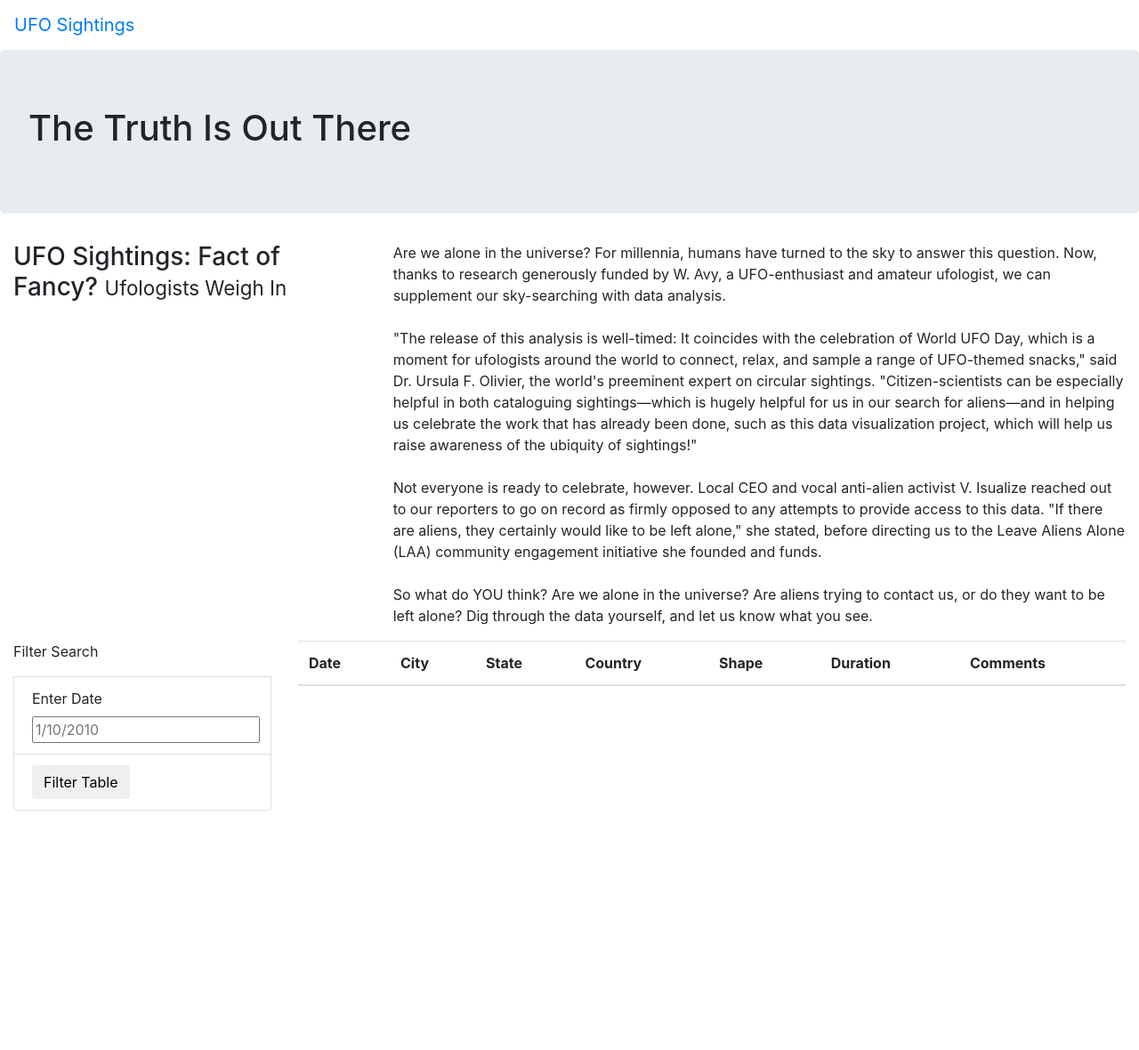
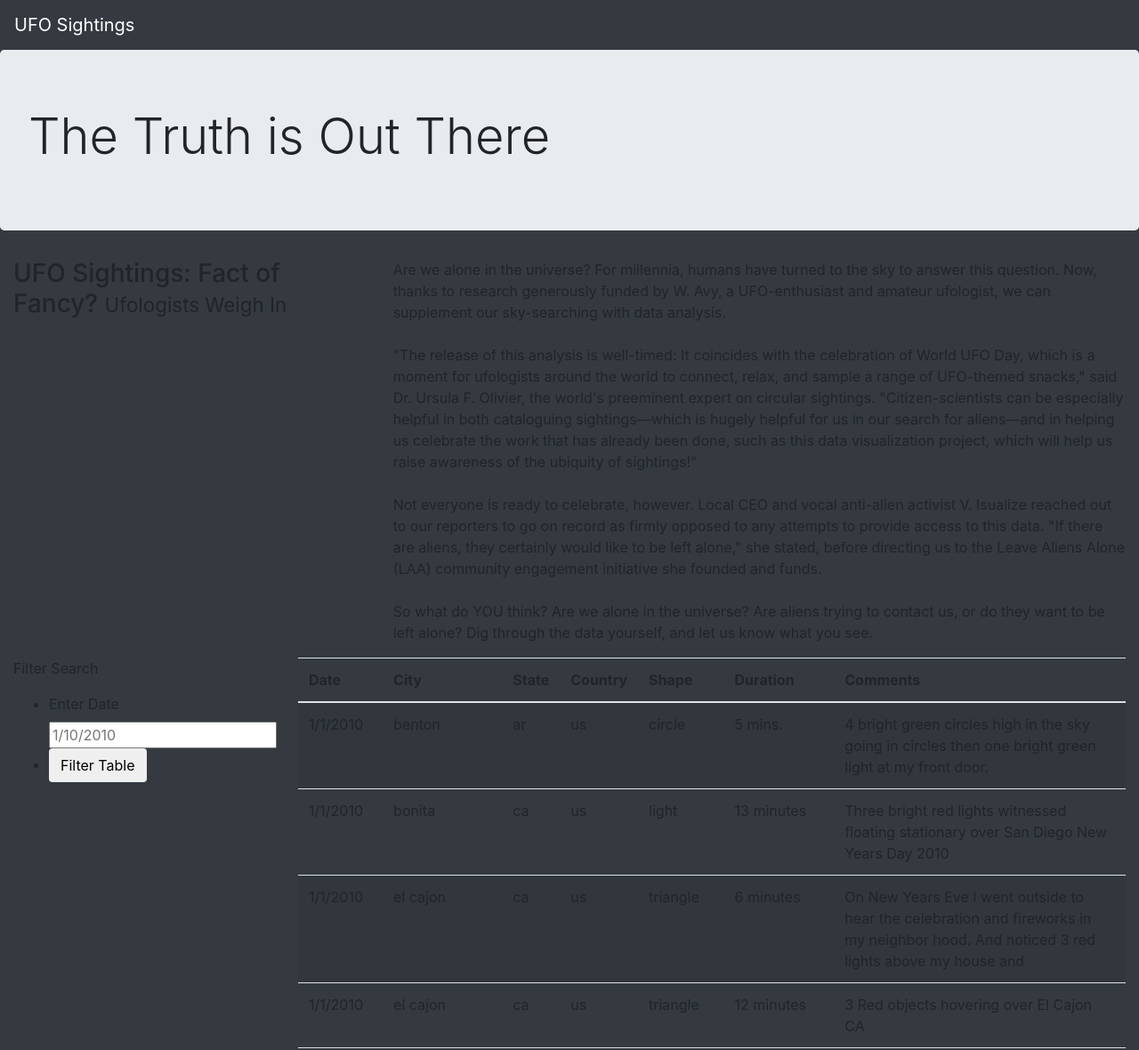
Before and after one commit to labinskin/UFOs, a plain HTML site: page index.html in a window 1280 px wide. Shown: the top 1180 px of the page at 89% size. Before the commit the page ends 911 px from the top, so only its background shows below. Drawn offline with nearby package versions, Linux system fonts and the light colour scheme.

Commit message:
Adding index.html

```diff
--- a/index.html
+++ b/index.html
@@ -13,13 +13,13 @@
     />
     <link rel="stylesheet" href="static/css/style.css">
 </head>
-<body>
+<body class="bg-dark">
     <div class="wrapper">
-        <nav class="navbar navbar-expand-lg">
+        <nav class="navbar navbar-dark bg-dark navbar-expand-lg">
             <a class="navbar-brand" href="index.html">UFO Sightings</a>
         </nav>
         <div class="jumbotron">
-            <h1>The Truth Is Out There</h1>
+            <h1 class="display-4">The Truth is Out There</h1>
         </div>
         <div class="container-fluid">
             <div class="row">
@@ -40,18 +40,18 @@
               <div class="col-md-3">
                 <form>
                     <p>Filter Search</p>
-                  </form>
-                <ul class="list-group">
-
-                </ul>
-                <li class="list-group-item">
-                    <label for="date">Enter Date</label>
-                    <input type="text" placeholder="1/10/2010" id="datetime" />
-                </li>
-                <li class="list-group-item">
-                    <button id="filter-btn" type="button" class="btn btn-default">Filter Table</button>
-                </li>
-
+                    <ul>
+                      <li>
+                        <label for="date">Enter Date</label>
+                        <input type="text" placeholder="1/10/2010" id="datetime" />
+                      </li>
+                      <li>
+                         <button id="filter-btn" type="button" class="btn btn-default">
+                           Filter Table
+                         </button>
+                      </li>
+                    </ul>
+                </form>
               </div>
               <div class="col-md-9">
                 <table class="table table-striped">
@@ -72,6 +72,9 @@
             </div>
           </div>
     </div>
+    <script src="https://cdnjs.cloudflare.com/ajax/libs/d3/4.11.0/d3.js"></script>
+    <script src="static/js/data.js"></script>
+    <script src="static/js/app.js"></script>
 
 </body>
 </html>
```
